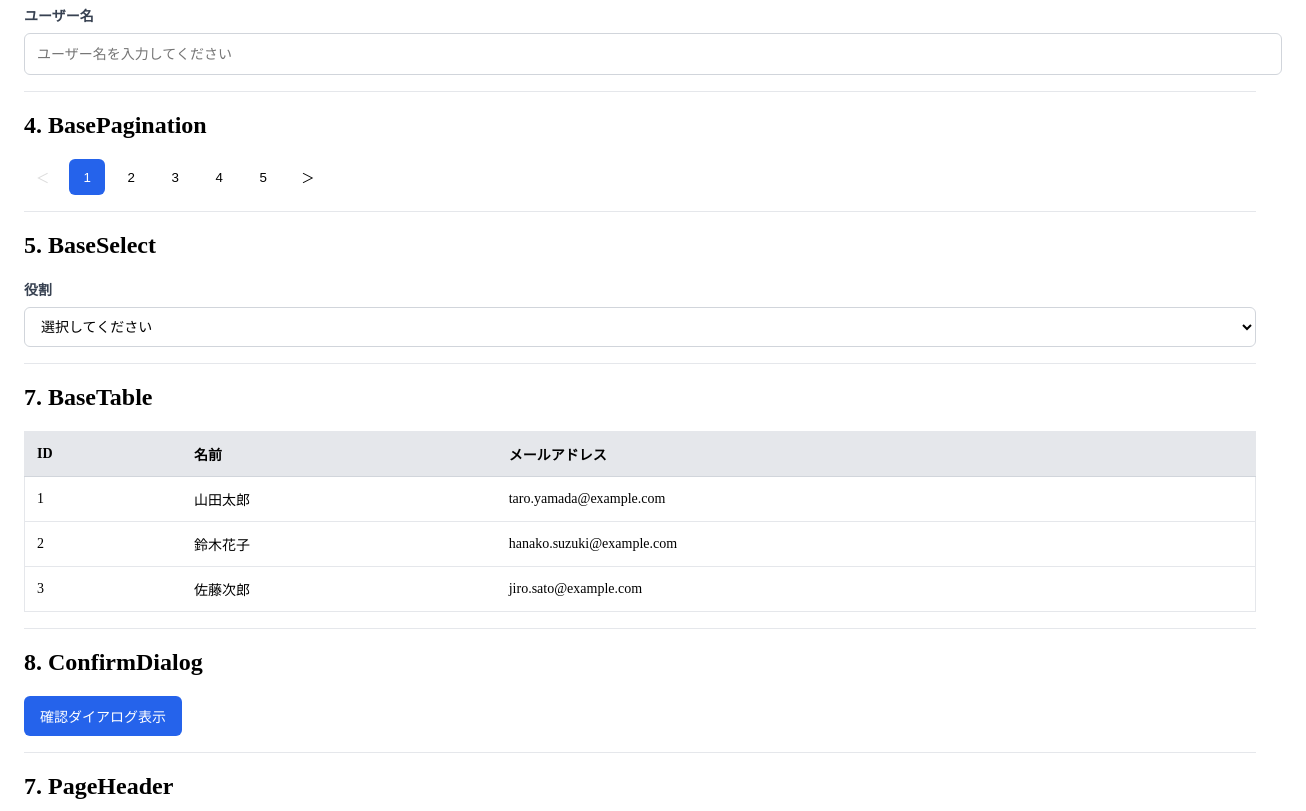
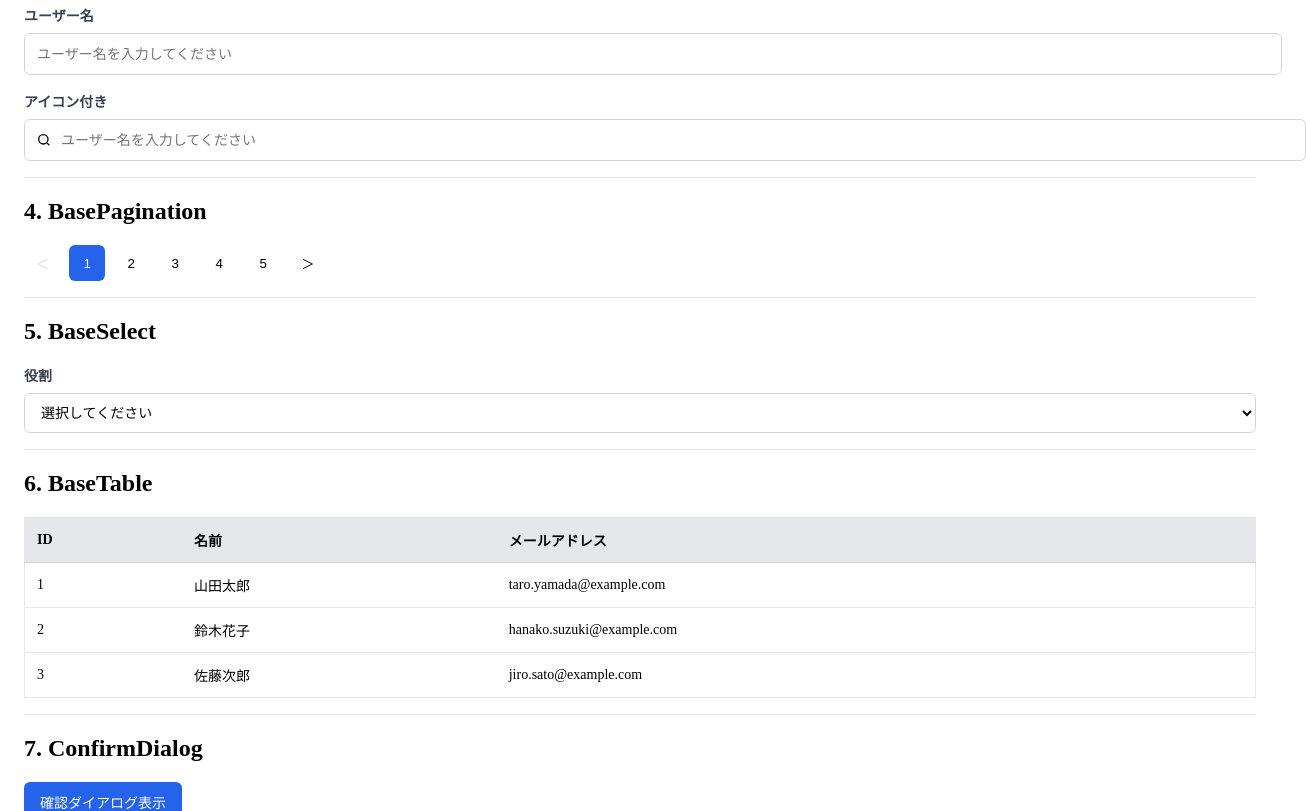
Before and after one commit to nagasakiayune/vue-user-management-sample, a Vue app: page /catalog in a window 1280 px wide. Shown: the part 440-1251 px from the top of the page, 1306 px wide, since content can reach past the window. Built offline with nearby package versions, Linux system fonts and the light colour scheme.

Commit message:
✏️ コンポーネントカタログの項番のズレを修正、BaseInputのアイコン付きを追加

```diff
--- a/src/pages/ComponentCatalogPage.vue
+++ b/src/pages/ComponentCatalogPage.vue
@@ -37,10 +37,17 @@
     <div class="catalog-selection">
       <div class="catalog-items">
         <h2 class="text-2xl font-bold">3. BaseInput</h2>
-        <div class="mt-2">
+        <div class="input-group mt-2">
           <BaseInput
             label="ユーザー名"
             placeholder="ユーザー名を入力してください"
+          />
+        </div>
+        <div class="input-group">
+          <BaseInput
+            label="アイコン付き"
+            placeholder="ユーザー名を入力してください"
+            icon="search"
           />
         </div>
       </div>
@@ -79,7 +86,7 @@
     <!-- // BaseTable -->
     <div class="catalog-selection">
       <div class="catalog-items">
-        <h2 class="text-2xl font-bold">7. BaseTable</h2>
+        <h2 class="text-2xl font-bold">6. BaseTable</h2>
         <BaseTable :fields="fields" :items="usersMock" />
       </div>
     </div>
@@ -87,7 +94,7 @@
     <!-- // ConfirmDialog -->
     <div class="catalog-selection">
       <div class="catalog-items">
-        <h2 class="text-2xl font-bold">8. ConfirmDialog</h2>
+        <h2 class="text-2xl font-bold">7. ConfirmDialog</h2>
         <div class="mt-2">
           <BaseButton label="確認ダイアログ表示" @click="showDialog = true" />
           <ConfirmDialog
@@ -106,7 +113,7 @@
     <!-- // PageHeader -->
     <div class="catalog-selection">
       <div class="catalog-items">
-        <h2 class="text-2xl font-bold">7. PageHeader</h2>
+        <h2 class="text-2xl font-bold">8. PageHeader</h2>
         <div class="mt-2">
           <PageHeader
             title="ページタイトル"
@@ -192,6 +199,9 @@ export default {
   gap: 12px;
   margin-bottom: 16px;
 }
+.input-group {
+  margin-bottom: 16px;
+}
 .button-label {
   width: 100px;
 }
```
